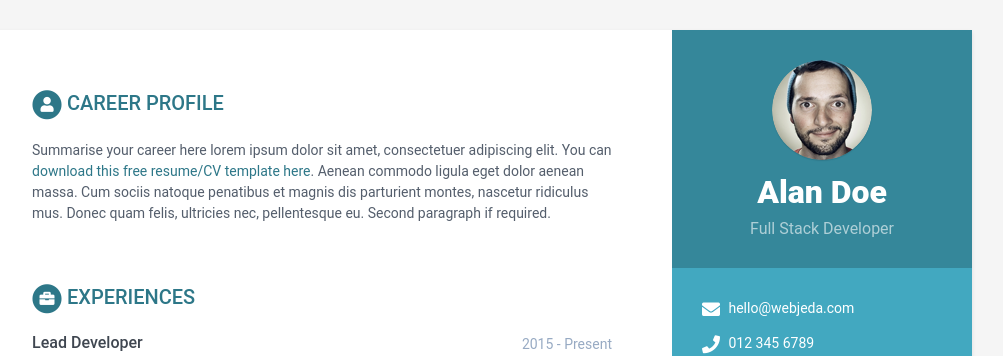
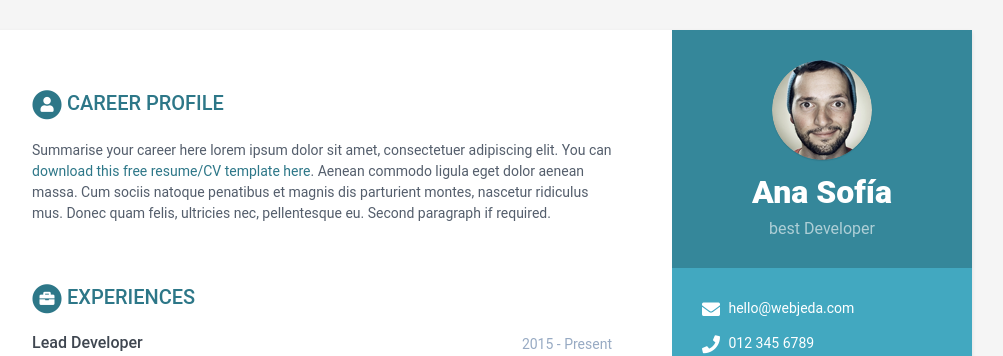
Before and after one commit to anarboleda/CV2, a Jekyll site: the page built from index.html, in a window 1280 px wide and 900 px high. Shown: the top 356 px of the window, without its empty margins (168-1171 px from the left). Built offline with Jekyll 4.4.1, drawn with Linux system fonts in a browser that asks for light colours.

Commit message:
Cambia nombre

```diff
--- a/_data/data.yml
+++ b/_data/data.yml
@@ -8,8 +8,8 @@ sidebar:
     education: True # set to False if you want education in main section instead of in sidebar
 
     # Profile information
-    name: Alan Doe
-    tagline: Full Stack Developer
+    name: Ana Sofía
+    tagline: best Developer
     avatar: profile.png  #place a 100x100 picture inside /assets/images/ folder and provide the name of the file below
 
     # Sidebar links
```
Also changed, not shown: Gemfile.lock (added).
